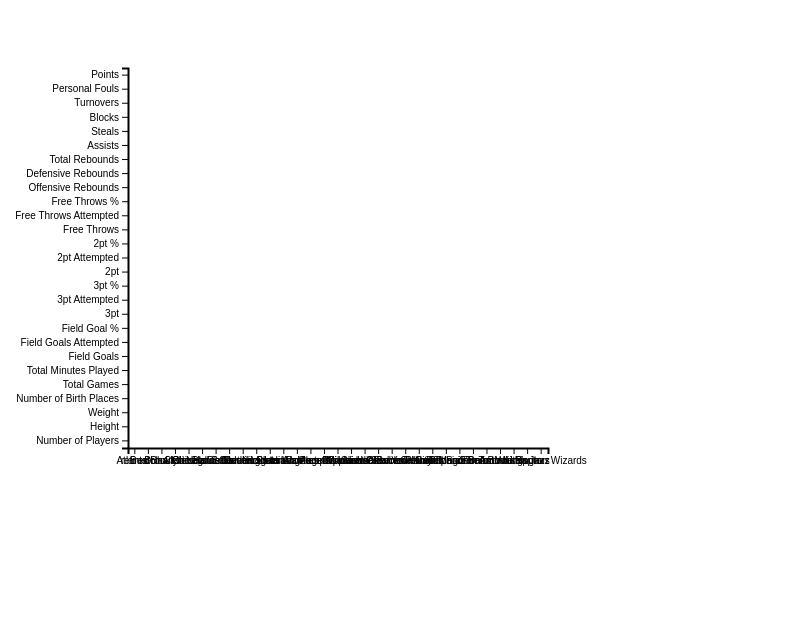
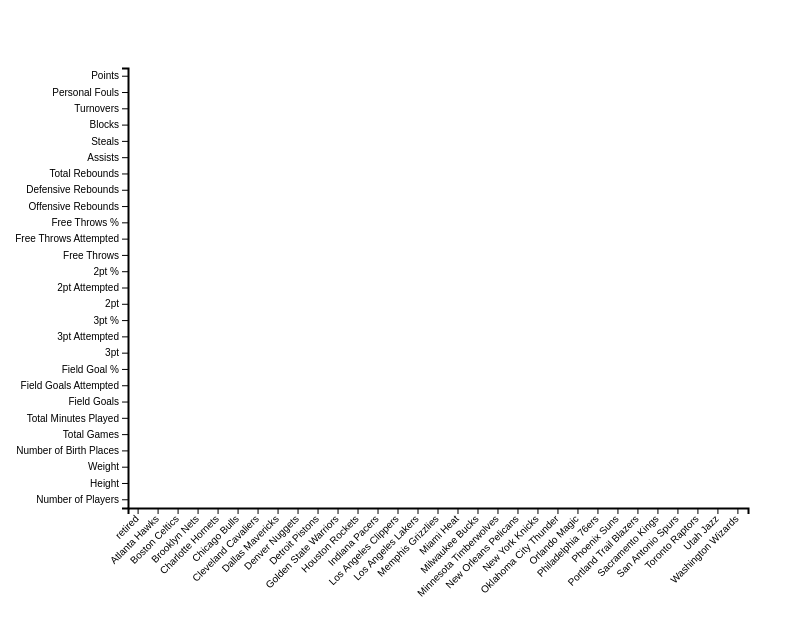
Before and after one commit to olesasha/InfoViz, a Flask app: template E2/templates/index.html in a window 1280 px wide. Shown: the top 636 px of the page, without its empty margins (0-797 px from the left). Run offline with Flask 3, Linux system fonts and the light colour scheme; the template is opened without the code that fills it: most values are stand-ins (such as "Sample title", 1, 10 or a date in 2020).

Commit message:
a bit less ugly heatmap

```diff
--- a/E2/app.py
+++ b/E2/app.py
@@ -1,21 +1,41 @@
 from flask import Flask, render_template
 import pandas as pd
 import json
+from sklearn import decomposition, preprocessing
 
 app = Flask(__name__)
 
+# ensure that we can reload when we change the HTML / JS for debugging
+app.config["SEND_FILE_MAX_AGE_DEFAULT"] = 0
+app.config["TEMPLATES_AUTO_RELOAD"] = True
+
 @app.route("/")
 def index():
-    df = pd.read_csv("E2/static/data/df_agg_team.csv").drop(columns=["Unnamed: 0", "Team ID"])
-    df = df[['Team Name','Number of Players', 'Height',
+    df_agg_team = pd.read_csv("E2/static/data/df_agg_team.csv").drop(columns=["Unnamed: 0", "Team ID"])
+    df_agg_team = df_agg_team[['Team Name','Number of Players', 'Height',
        'Weight', 'Number of Birth Places', 'Total Games',
        'Total Minutes Played', 'Field Goals', 'Field Goals Attempted',
        'Field Goal %', '3pt', '3pt Attempted', '3pt %', '2pt', '2pt Attempted',
        '2pt %', 'Free Throws', 'Free Throws Attempted', 'Free Throws %',
        'Offensive Rebounds', 'Defensive Rebounds', 'Total Rebounds', 'Assists',
        'Steals', 'Blocks', 'Turnovers', 'Personal Fouls', 'Points']]
-    df = pd.melt(df, id_vars=["Team Name"])
-    chart_data = df.to_dict(orient='records')
+
+    df_pca_team = df_agg_team.set_index("Team Name", drop=True)
+    df_pca_team = df_pca_team.drop(index=["retired"]).select_dtypes("number")
+
+    scaler = preprocessing.StandardScaler()
+    scaled_team_data = scaler.fit_transform(df_pca_team)
+
+    pca = decomposition.PCA(n_components=2)
+    pca_team_data = pca.fit_transform(scaled_team_data)
+
+    df_pca_team_components = pd.DataFrame(pca_team_data, index=df_pca_team.index, columns=["x", "y"])
+
+    scaled_with_labels = pd.DataFrame(scaled_team_data,columns=df_pca_team.columns, index=df_pca_team.index)
+    scaled_with_labels = scaled_with_labels.reset_index()
+
+    chart_data = pd.melt(scaled_with_labels, id_vars=["Team Name"])
+    chart_data = chart_data.to_dict(orient='records')
     chart_data = json.dumps(chart_data)
     data = {'chart_data': chart_data}
     return render_template("index.html", data=data)
--- a/E2/templates/index.html
+++ b/E2/templates/index.html
@@ -30,9 +30,9 @@
     var graphData = {{ data.chart_data | safe }}
     // set the dimensions and margins of the graph
  // set the dimensions and margins of the graph
-    var margin = {top: 60, right: 60, bottom: 60, left: 120},
-    width = 600 - margin.left - margin.right,
-    height = 500 - margin.top - margin.bottom;
+    var margin = {top: 60, right: 60, bottom: 100, left: 120},
+    width = 800 - margin.left - margin.right,
+    height = 600 - margin.top - margin.bottom;
 
     // append the svg object to the body of the page
     var svg = d3.select("#my_dataviz")
@@ -70,6 +70,9 @@
     svg.append("g")
     .attr("transform", "translate(0," + height + ")")
     .call(d3.axisBottom(x))
+    .selectAll("text")
+    .attr("transform", "translate(-10,0)rotate(-45)")
+    .style("text-anchor", "end");
 
     // Build X scales and axis:
     var y = d3.scaleBand()
@@ -81,8 +84,8 @@
 
     // Build color scale
     var myColor = d3.scaleLinear()
-    .range(["white", "#69b3a2"])
-    .domain([1,100])
+    .range(["white", "black"])
+    .domain([-2.9,4.2])
 
     //Read the data
     function drawData (data) {
```
Also changed, not shown: 1 other file.
